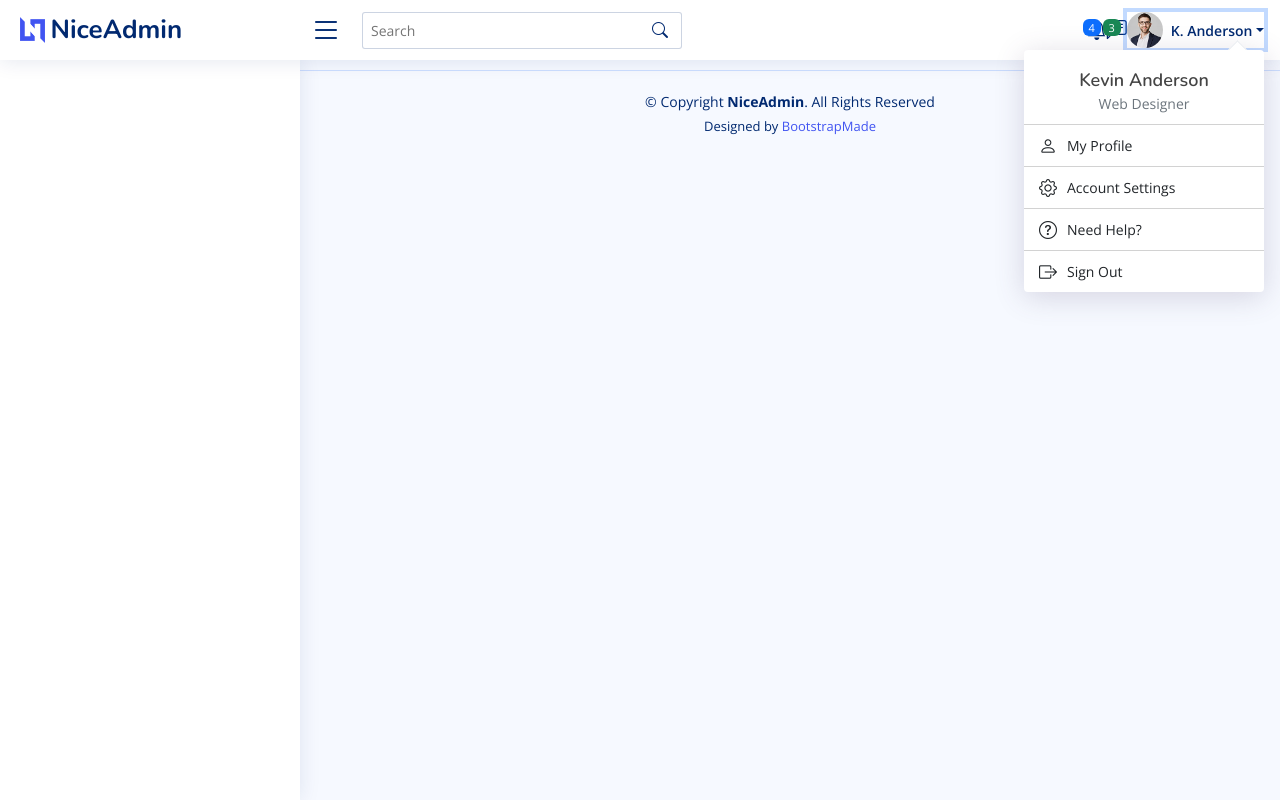
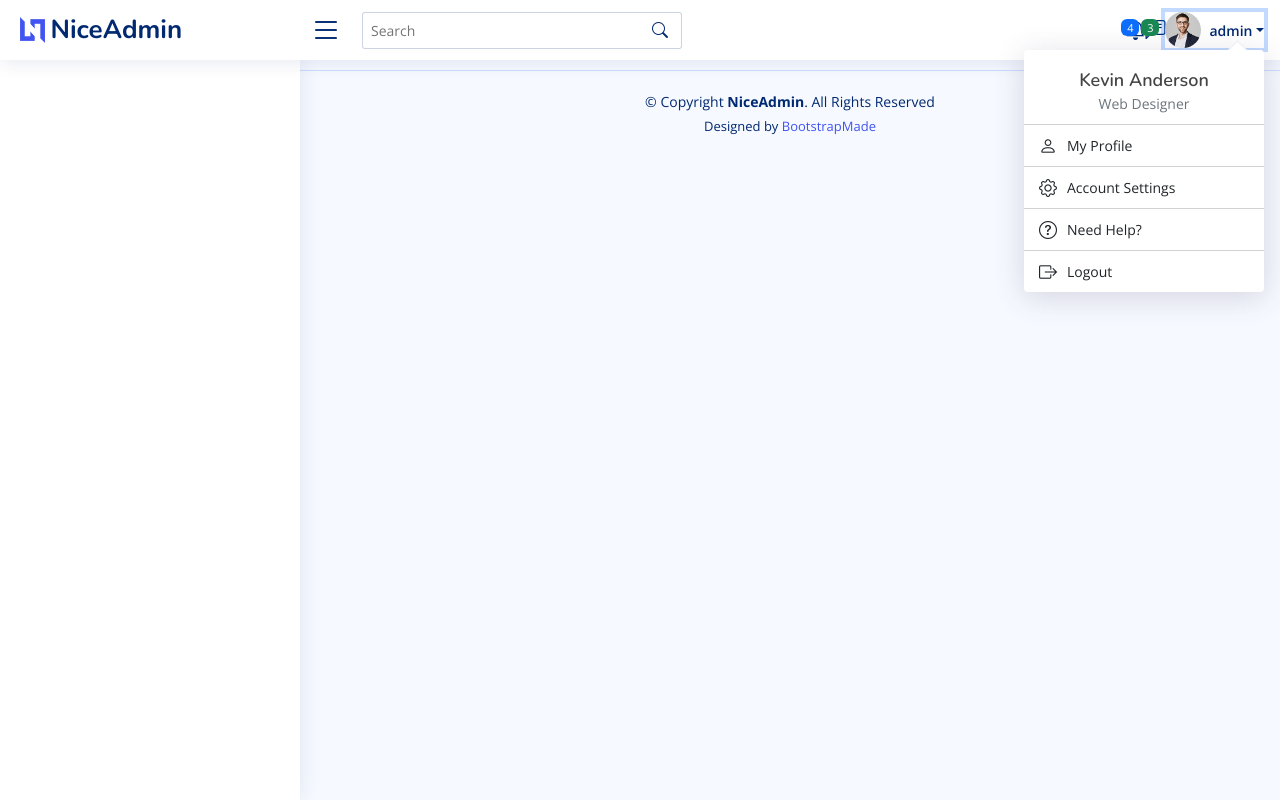
Before and after one commit to JerAnsel/colab, a Django app: page /delete-room/1/ in a window 1280 px wide, after a click on "admin". Run offline with Django 3.2, Linux system fonts and the light colour scheme; a user stored in the database is signed in; data comes from the database, SQL or seed files in the repository; some libraries are stand-ins or nearby versions.

Commit message:
Added login/logout to navbar

```diff
--- a/templates/navbar.html
+++ b/templates/navbar.html
@@ -202,9 +202,11 @@
 
       <li class="nav-item dropdown pe-3">
 
+      {% if request.user.is_authenticated %}
+
         <a class="nav-link nav-profile d-flex align-items-center pe-0" href="#" data-bs-toggle="dropdown">
           <img src="{% static 'assets/img/profile-img.jpg' %}" alt="Profile" class="rounded-circle">
-          <span class="d-none d-md-block dropdown-toggle ps-2">K. Anderson</span>
+          <span class="d-none d-md-block dropdown-toggle ps-2">{{request.user.username}}</span>
         </a><!-- End Profile Iamge Icon -->
 
         <ul class="dropdown-menu dropdown-menu-end dropdown-menu-arrow profile">
@@ -247,13 +249,21 @@
           </li>
 
           <li>
-            <a class="dropdown-item d-flex align-items-center" href="#">
+            <a class="dropdown-item d-flex align-items-center" href="{% url 'logout' %}">
               <i class="bi bi-box-arrow-right"></i>
-              <span>Sign Out</span>
+              <span>Logout</span>
             </a>
           </li>
 
         </ul><!-- End Profile Dropdown Items -->
+        {% else %}
+
+          <a class="nav-link nav-profile d-flex align-items-center pe-0" href="{% url 'login' %}" >
+            <img src="{% static 'assets/img/profile-icon.jpg' %}" alt="Profile" class="rounded-circle">
+          </a><!-- End Profile Iamge Icon -->
+
+        {% endif %}
+
       </li><!-- End Profile Nav -->
 
     </ul>
```
